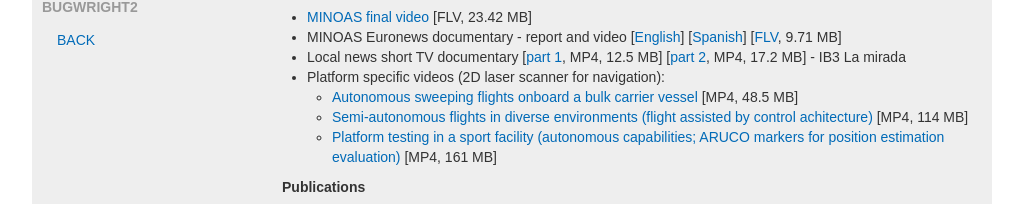
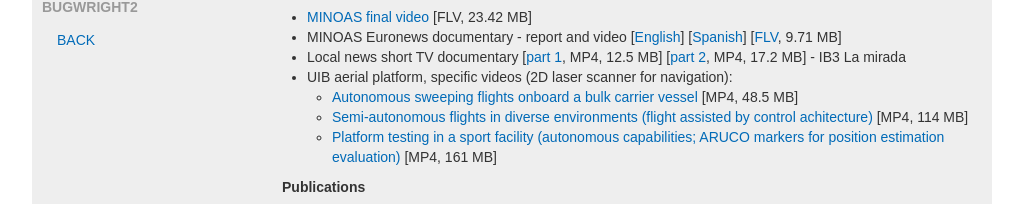
Before and after one commit to alberto-ortiz/alberto-ortiz.github.io, a plain HTML site: page bugwright2.html in a window 1280 px wide. Shown: the part 516-720 px from the top of the page, without its empty margins (128-1151 px from the left). Drawn offline with nearby package versions, Linux system fonts and the light colour scheme.

Commit message:
update BW2

```diff
--- a/bugwright2.html
+++ b/bugwright2.html
@@ -139,7 +139,7 @@ Local news short TV documentary
 </li>
 
 <li>
-Platform specific videos (2D laser scanner for navigation):
+UIB aerial platform, specific videos (2D laser scanner for navigation):
 
 <ul>
 
```
